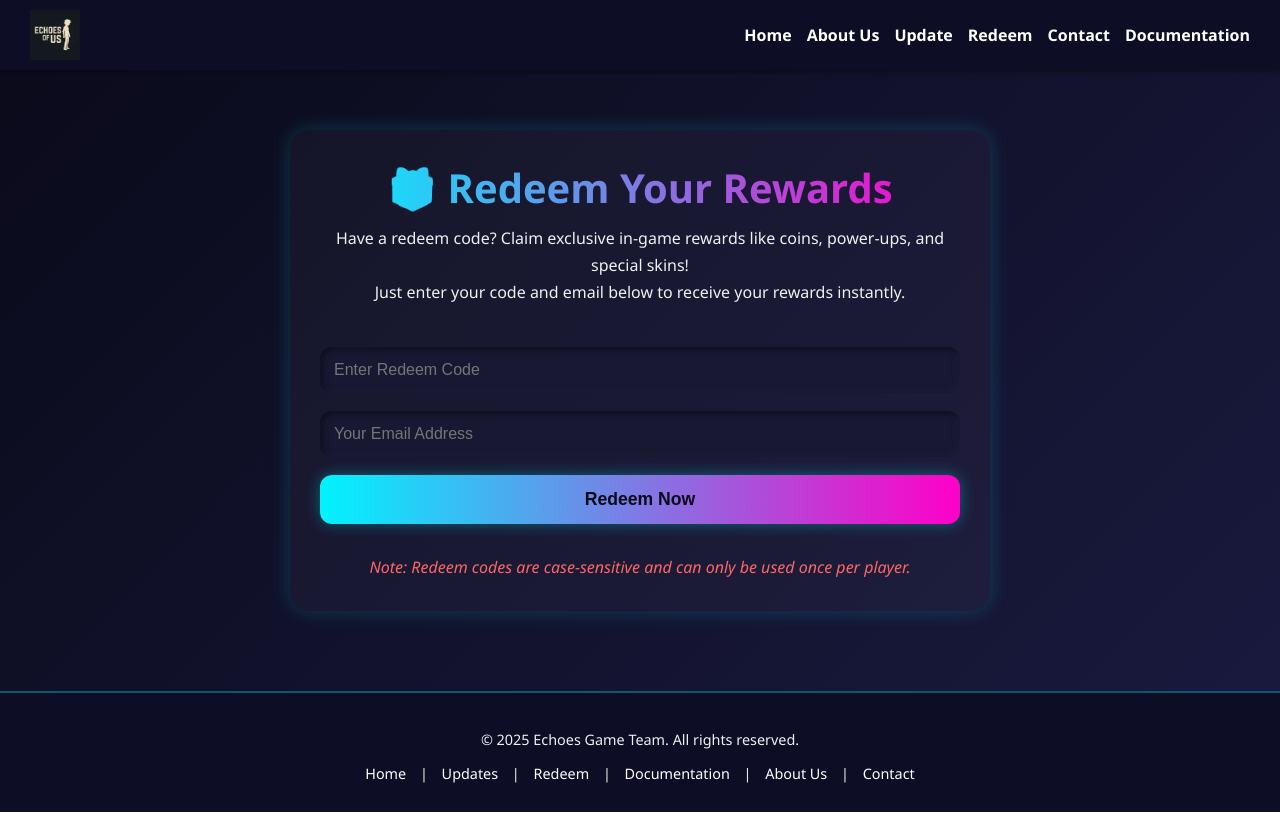
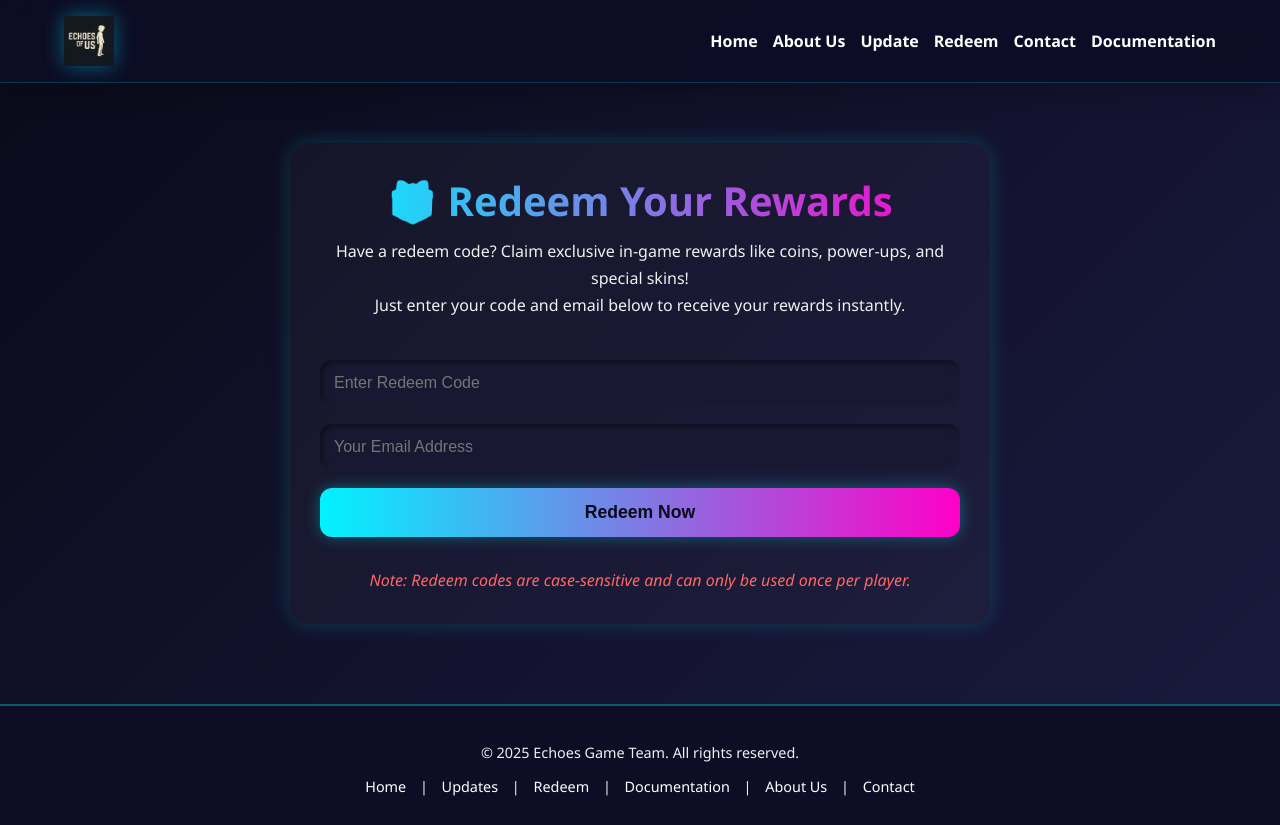
Before and after one commit to sausin123/echoes-site, a plain HTML site: page redeem.html in a window 1280 px wide. Drawn offline with Linux system fonts and the light colour scheme.

Commit message:
Update redeem.html

```diff
--- a/redeem.html
+++ b/redeem.html
@@ -21,18 +21,32 @@
     }
 
      header {
+
+
+
             display: flex;
             justify-content: space-between;
             align-items: center;
-      background-color: #0D0D26;
-      padding: 10px 30px;
-      box-shadow: 0 2px 5px rgba(0, 0, 0, 0.4);
-      position: relative;
+            background: rgba(13, 13, 38, 0.9);
+            padding: 1rem 5%;
+            position: sticky;
+            top: 0;
+            z-index: 1000;
+            backdrop-filter: blur(10px);
+            border-bottom: 1px solid rgba(0, 243, 255, 0.2);
+            box-shadow: 0 4px 30px rgba(0, 0, 0, 0.3);
         }
 
         header img {
             height: 50px;
+            filter: drop-shadow(0 0 10px rgba(0, 243, 255, 0.4));
+            transition: transform 0.3s ease;
         }
+
+        header img:hover {
+            transform: scale(1.1) rotate(-5deg);
+        }
+
 
     nav {
       display: flex;
```
Lines whose indentation alone changed are shown as unchanged.
